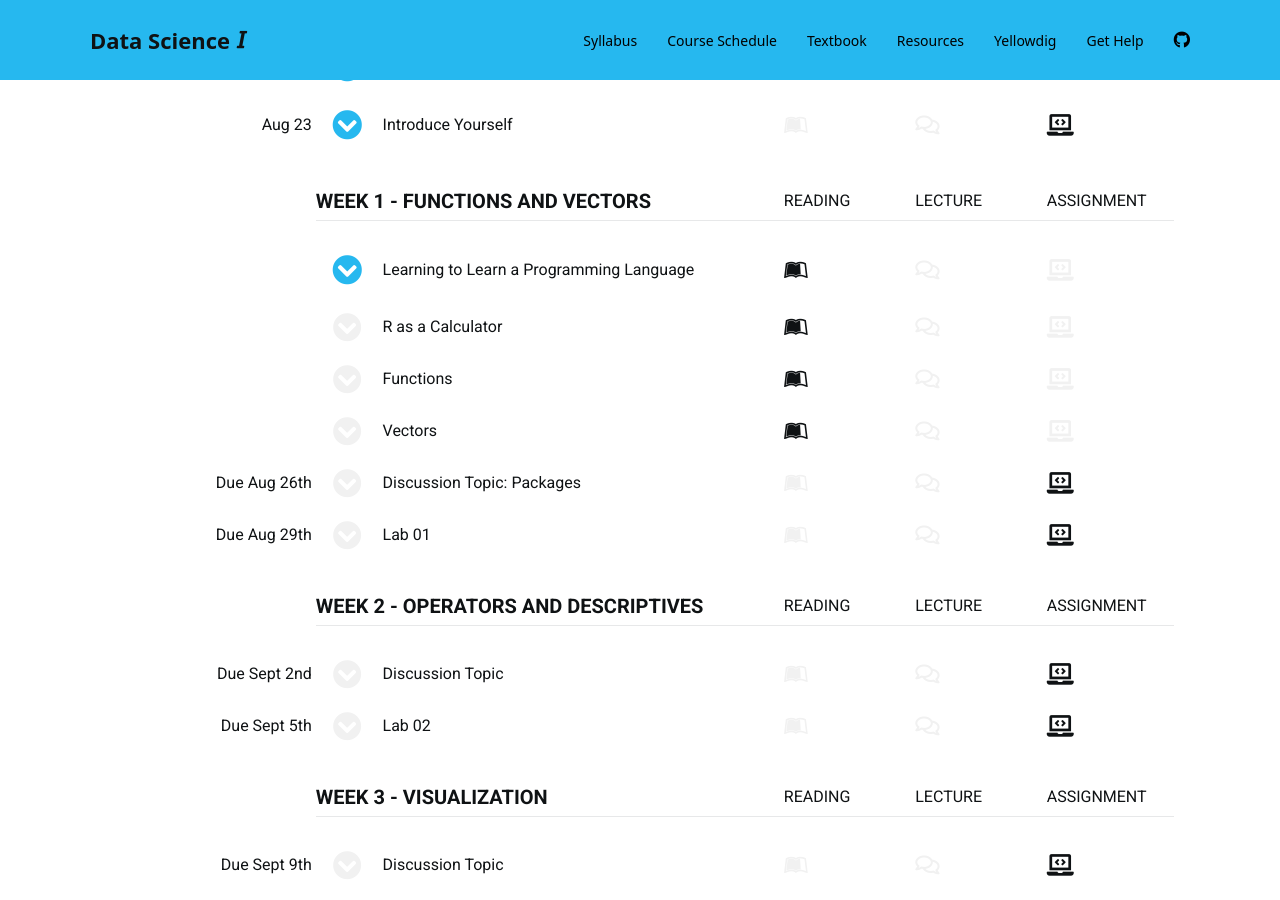
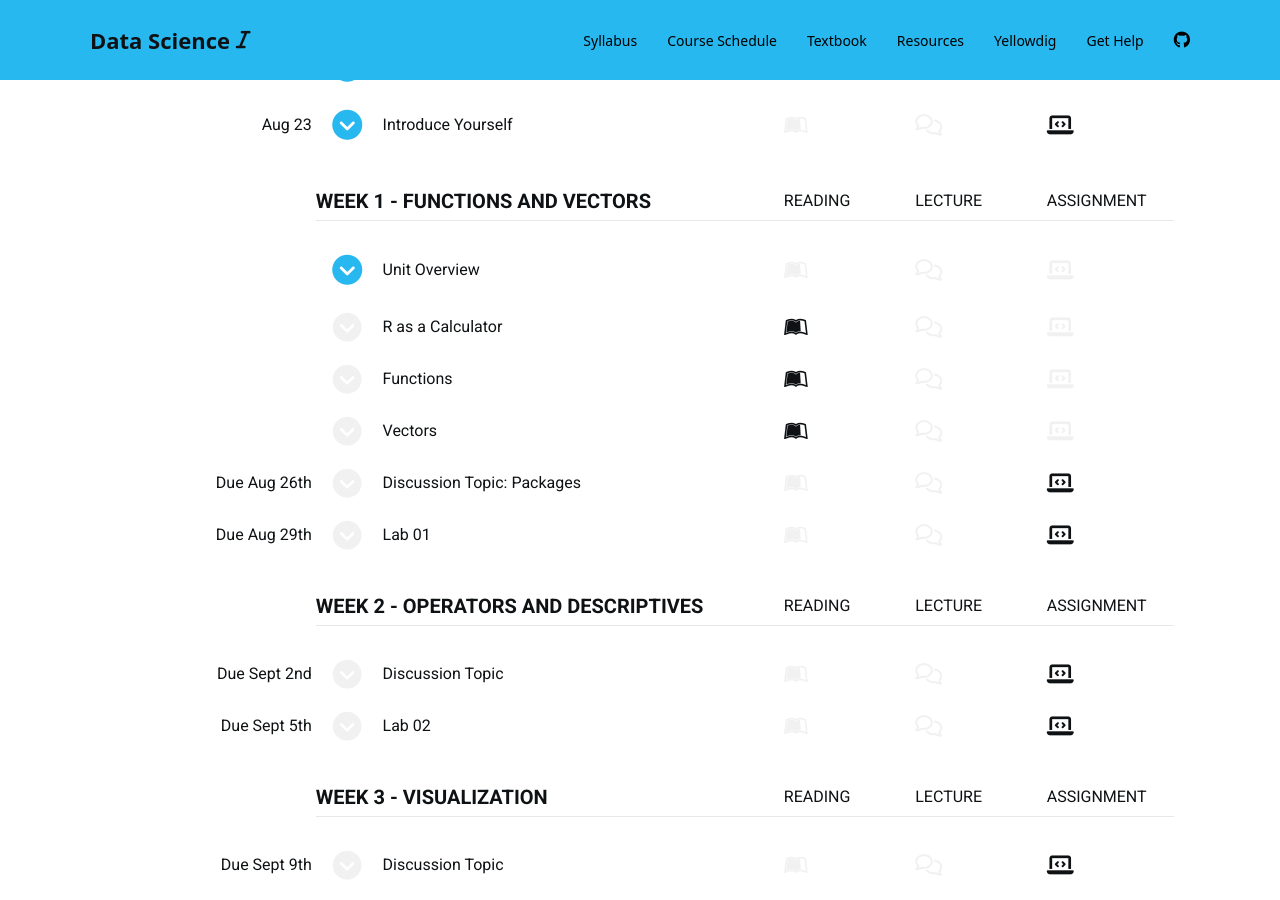
Before and after one commit to DS4PS/cpp-526-fall-2019, a Jekyll site: the page built from schedule.md, in a window 1280 px wide and 900 px high, scrolled down 384 px. Built offline with Jekyll 4.4.1, drawn with Linux system fonts in a browser that asks for light colours; nearby versions of some CDN libraries; a style sheet for code colours, icons or effects is not loaded; some of the changed lines change nothing that is shown.

Commit message:
Update schedule.md

````diff
--- a/schedule.md
+++ b/schedule.md
@@ -133,9 +133,73 @@
 
 ** Week 1 - Functions and Vectors
 
-*** { @unit = "", @title = "Learning to Learn a Programming Language", @reading, @foldout  }
+*** { @unit = "", @title = "Unit Overview", @foldout  }
+
+
+## Description
+
+This section introduces functions and vectors, two important building blocks of data programming.
+
+
+## Learning Objectives
+
+Once you have completed this section you will be able to conceptually understand what a regression slope represents (the conditional mean), how residuals are created, and what the standard error is measuring.
+
+## Assigned Reading
+
+Required:
+
+[Functions]()
+
+[Vectors]()
+
+Background:
 
 [Learning to Learn R](http://ds4ps.org/dp4ss-textbook/ch-032-learning_r.html)
+
+[Core R](http://ds4ps.org/dp4ss-textbook/ch-010-core-r.html)
+
+[R Studio](http://ds4ps.org/dp4ss-textbook/ch-020-rstudio.html)
+
+[Data-Driven Docs](http://ds4ps.org/dp4ss-textbook/ch-030-data-driven-docs.html)
+
+[Markdown](http://ds4ps.org/dp4ss-textbook/ch-031-markdown.html)
+
+
+## Lab
+
+Lab-01 covers the following topics:
+
+* R Markdown (template provided)
+* Vectors
+  - numeric
+  - character
+  - factor
+  - logical
+
+**Functions**
+
+```r
+names()                 # variable names
+head()                  # preview dataset
+$ operator              # reference a vector inside a dataset
+length()                # vector dimensions
+dim(), nrow(), ncol()   # dataset dimensions
+sum(), summary()        # summarize numeric vectors
+table()                 # summarize factors / character vectors
+```
+
+**Data**:
+
+Syracuse tax parcels: [ [documentation](https://ds4ps.org/Data-Science-Class/DATA/syr_parcels.html) ]
+
+```r
+URL <- "https://raw.githubusercontent.com/DS4PS/Data-Science-Class/master/DATA/syr_parcels.csv"
+dat <- read.csv( URL, stringsAsFactors=FALSE )
+head( dat )
+```
+
+![](https://github.com/DS4PS/dp4ss-textbook/blob/master/figures/syracus-parcels.png?raw=true)
 
 *** { @unit = "", @title = "R as a Calculator", @reading  }
 
````
